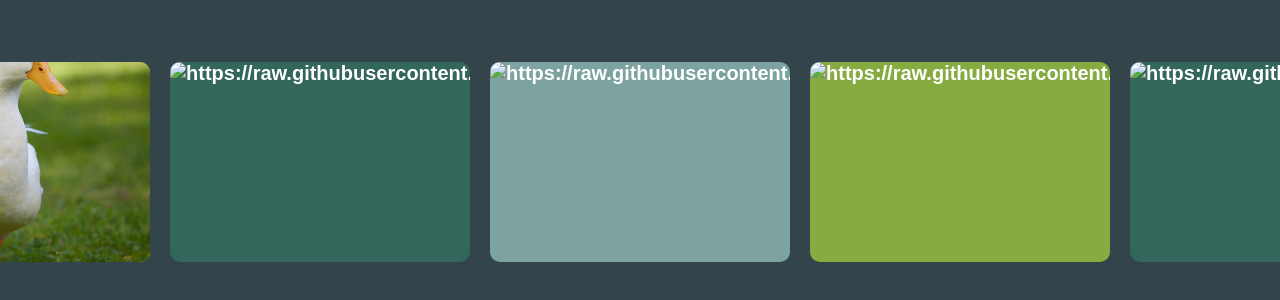
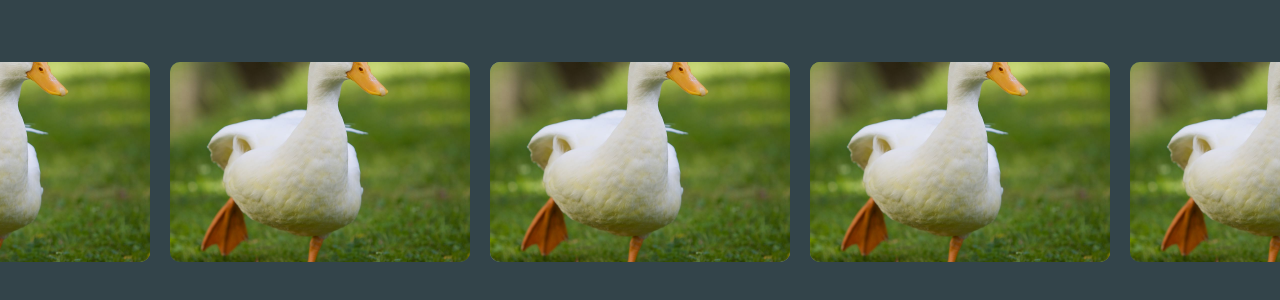
Before and after one commit to Mangga123/Test-HTML, a plain HTML site: page Test.html in a window 1280 px wide. Shown: the part 238-538 px from the top of the page. Drawn offline with Linux system fonts and the light colour scheme.

Commit message:
Update Test.html

```diff
--- a/Test.html
+++ b/Test.html
@@ -9,10 +9,10 @@
 <body>
     <div class="scroll-container">
         <div class="box"><img src="https://raw.githubusercontent.com/Mangga123/Test-HTML/main/Folder1/Bebek.jpg" alt="Image 1"></div>
-        <div class="box"><img src="image2.jpg" alt="https://raw.githubusercontent.com/Mangga123/Test-HTML/main/Folder1/Bebek.jpg"></div>
-        <div class="box"><img src="image3.jpg" alt="https://raw.githubusercontent.com/Mangga123/Test-HTML/main/Folder1/Bebek.jpg"></div>
-        <div class="box"><img src="image4.jpg" alt="https://raw.githubusercontent.com/Mangga123/Test-HTML/main/Folder1/Bebek.jpg"></div>
-        <div class="box"><img src="image5.jpg" alt="https://raw.githubusercontent.com/Mangga123/Test-HTML/main/Folder1/Bebek.jpg"></div>
+        <div class="box"><img src="https://raw.githubusercontent.com/Mangga123/Test-HTML/main/Folder1/Bebek.jpg" alt="Image 2"></div>
+        <div class="box"><img src="https://raw.githubusercontent.com/Mangga123/Test-HTML/main/Folder1/Bebek.jpg" alt="Image 3"></div>
+        <div class="box"><img src="https://raw.githubusercontent.com/Mangga123/Test-HTML/main/Folder1/Bebek.jpg" alt="Image 4"></div>
+        <div class="box"><img src="https://raw.githubusercontent.com/Mangga123/Test-HTML/main/Folder1/Bebek.jpg" alt="Image 5"></div>
     </div>
 </body>
 </html>
```
